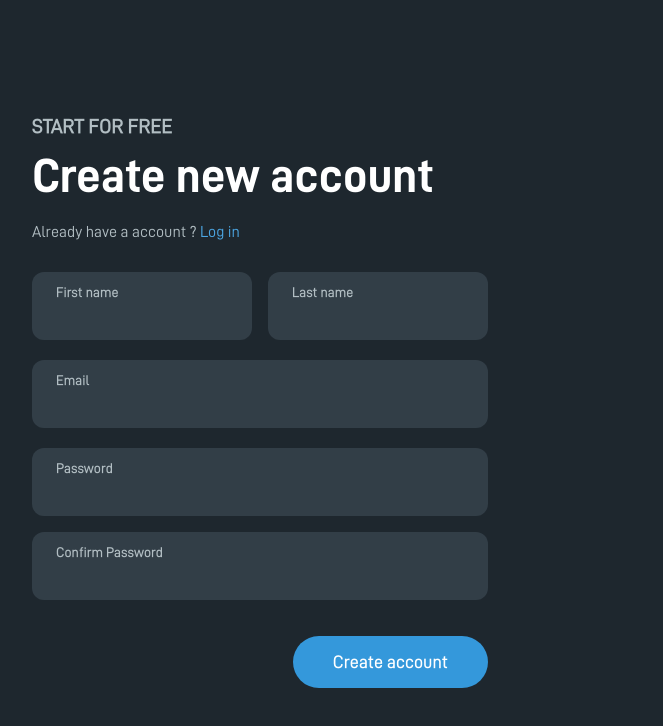
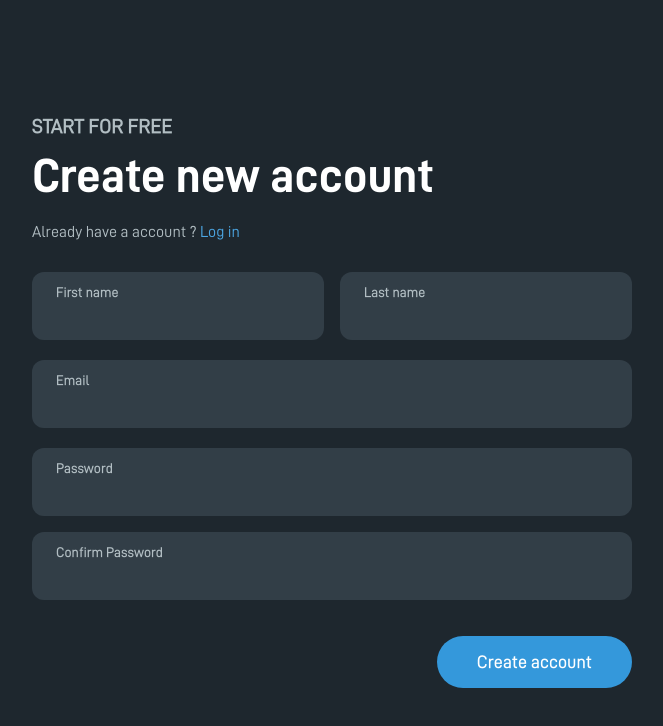
Before and after one commit to Chacaponquin/runex, a Next.js app: page /sign-up in a window 1280 px wide. Shown: the top 726 px of the page, without its empty margins (96-759 px from the left). Built offline with nearby package versions, Linux system fonts and the light colour scheme.

Commit message:
Refactor login

```diff
--- a/src/app/sign-up/page.tsx
+++ b/src/app/sign-up/page.tsx
@@ -1,4 +1,4 @@
-import { SignUp } from "@/containers";
+import { SignUp } from "@containers";
 import React from "react";
 
 export default function Page() {
--- a/src/containers/SignUp/SignUp.tsx
+++ b/src/containers/SignUp/SignUp.tsx
@@ -9,7 +9,7 @@ export default function SignUp() {
 
   return (
     <div className="w-full flex items-center justify-start h-screen bg-dark-950 text-white px-32">
-      <main className="flex flex-col">
+      <main className="flex flex-col max-w-[600px] w-full">
         <Header />
         <Form
           form={form}
--- a/src/containers/SignUp/components/Form/components/Input/Input.tsx
+++ b/src/containers/SignUp/components/Form/components/Input/Input.tsx
@@ -23,6 +23,7 @@ export default function Input({
   const id = useId();
 
   const CLASS = clsx(
+    "w-full",
     "flex flex-col",
     "px-6 py-2.5",
     "rounded-xl",
--- a/src/containers/SignUp/components/Form/components/Section/Section.tsx
+++ b/src/containers/SignUp/components/Form/components/Section/Section.tsx
@@ -7,7 +7,7 @@ interface Props {
 }
 
 export default function Section({ children, vertical }: Props) {
-  const CLASS = clsx("gap-4 flex", {
+  const CLASS = clsx("gap-4 flex w-full", {
     "flex-col": vertical,
   });
 
--- a/tsconfig.json
+++ b/tsconfig.json
@@ -18,7 +18,6 @@
       }
     ],
     "paths": {
-      "@/*": ["./src/*"],
       "@modules/*": ["./src/modules/*"],
       "@containers": ["./src/containers"],
       "@containers/*": ["./src/containers/*"]
```
